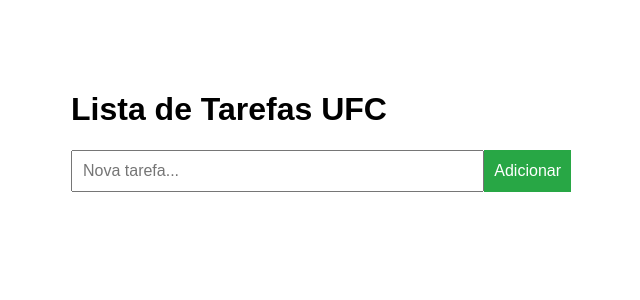
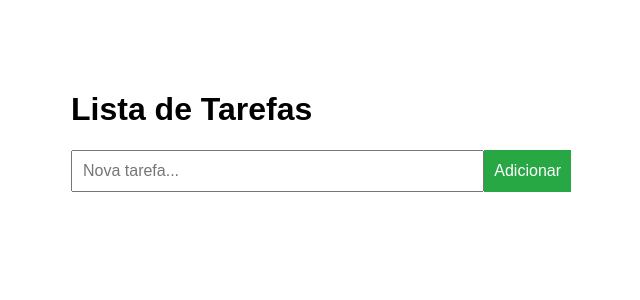
Before and after one commit to alana102/trabalho4-nuvem, a Flask app: page / in a window 1280 px wide. Shown: the top 300 px of the page, without its empty margins (319-959 px from the left). Run offline with Flask 3, Linux system fonts and the light colour scheme; data that the repository does not hold is empty; some libraries are stand-ins or nearby versions.

Commit message:
mudança

```diff
--- a/templates/index.html
+++ b/templates/index.html
@@ -15,7 +15,7 @@
 </head>
 <body>
 
-    <h1>Lista de Tarefas UFC</h1>
+    <h1>Lista de Tarefas</h1>
 
     <form action="/add" method="POST">
         <input type="text" name="title" placeholder="Nova tarefa..." required>
```
